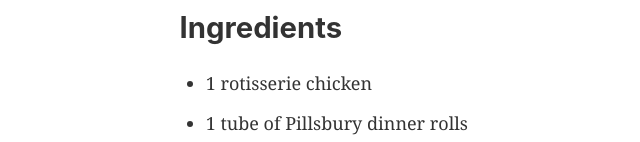
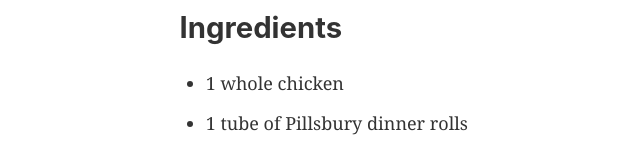
Before and after one commit to byteme980/recipes-md, a Gatsby site: page /recipes/rotisserie-chicken in a window 1280 px wide. Shown: the part 810-952 px from the top of the page, 0-640 px from the left. Built offline with nearby package versions, Linux system fonts and the light colour scheme; Gatsby itself is replaced by a stand-in of ours.

Commit message:
Update src/markdown-pages/rotisserie-chicken.md
Co-authored-by: Kim Strauch <byteme980@gmail.com>

```diff
--- a/src/markdown-pages/rotisserie-chicken.md
+++ b/src/markdown-pages/rotisserie-chicken.md
@@ -16,7 +16,7 @@ Source: [dadcooksdinner.com](https://www.dadcooksdinner.com/grill-roasted-or-rot
 
 ## Ingredients
 
-- 1 rotisserie chicken
+- 1 whole chicken
 - 1 tube of Pillsbury dinner rolls
 - 1 onion
 - 3 beet roots
```
